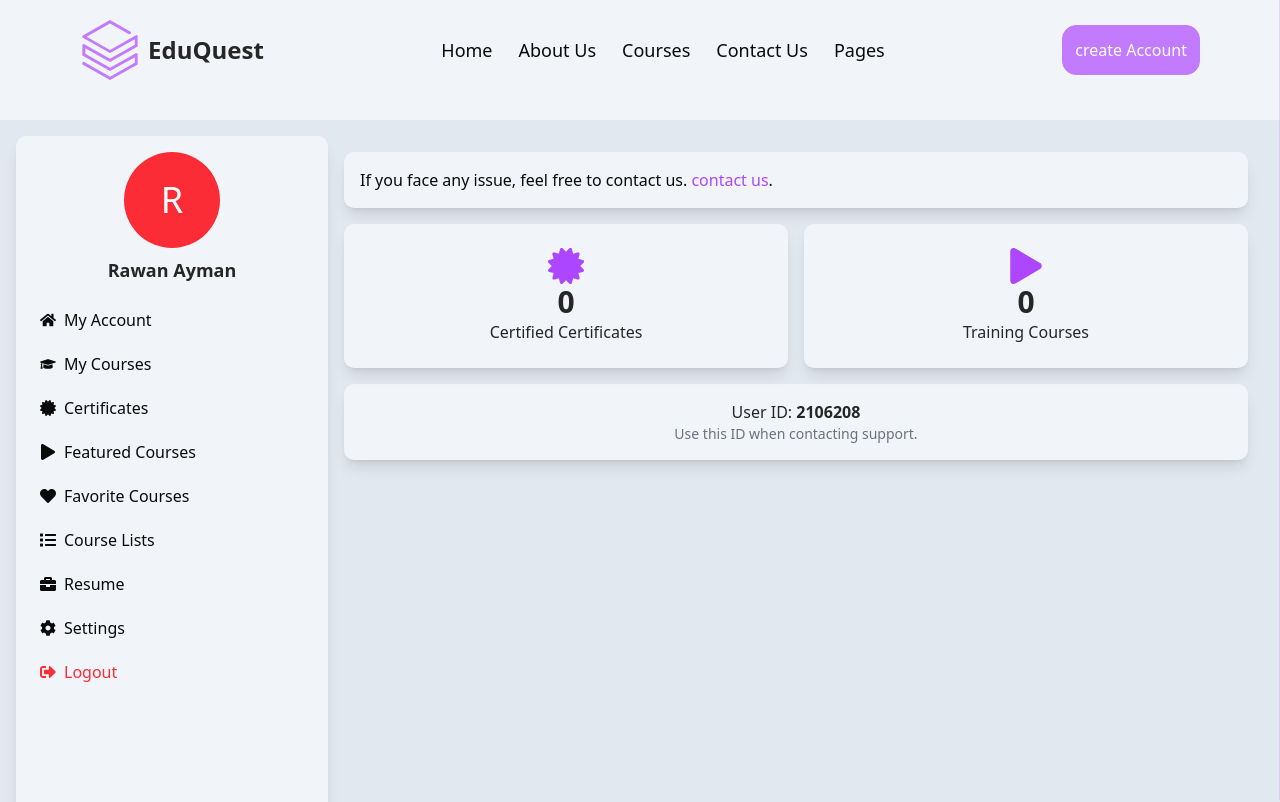
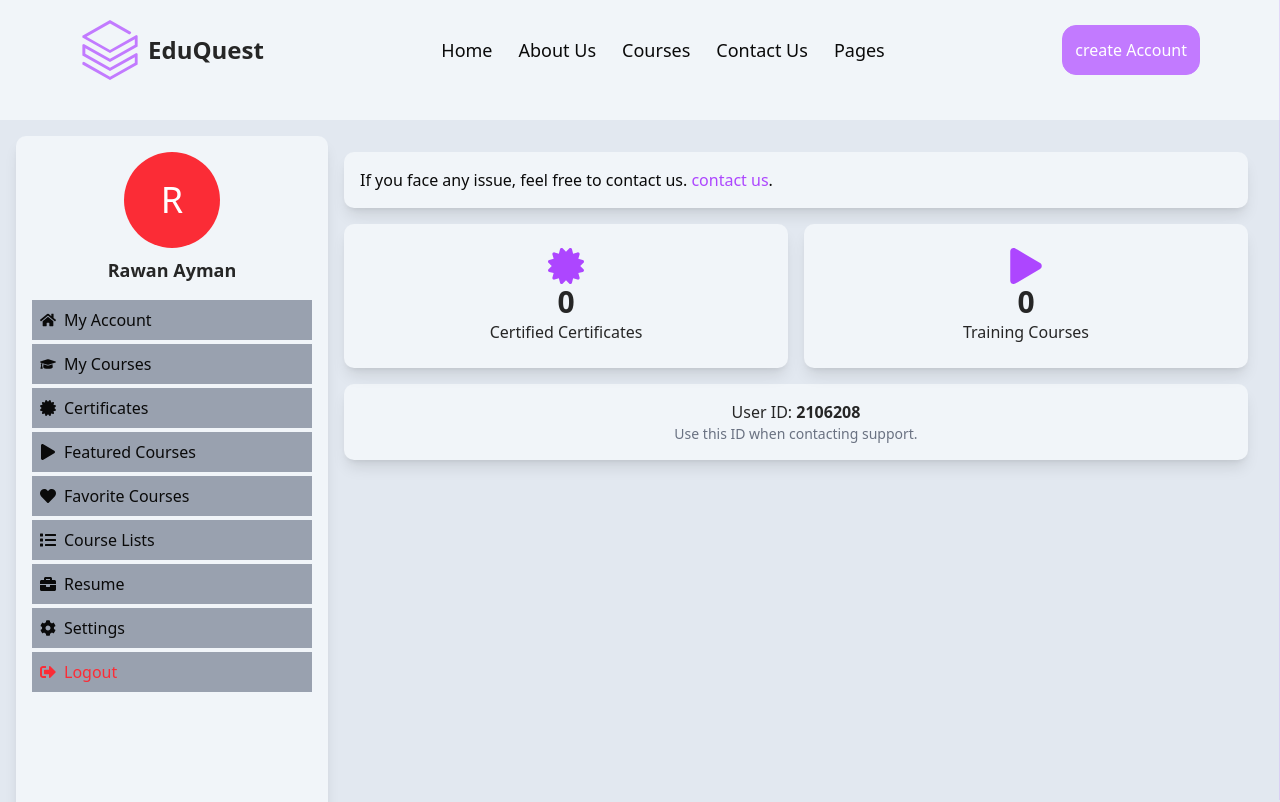
Before and after one commit to ibrahimwael951/Educational-platform, a Next.js app: page /en/Profile in a window 1280 px wide. Shown: the top 802 px of the page. Built offline with nearby package versions, Linux system fonts and the light colour scheme.

Commit message:
edit some dark in Profile page

```diff
--- a/src/app/[locale]/Profile/page.tsx
+++ b/src/app/[locale]/Profile/page.tsx
@@ -18,31 +18,31 @@ const Profile = () => {
               <h2 className="font-bold text-neutral-800 dark:text-white text-lg mt-2">Rawan Ayman</h2>
             </div>
             <ul className="space-y-1">
-              <li className="flex items-center p-2 hover:bg-neutral-800 cursor-pointer duration-100">
+              <li className="flex items-center p-2 bg-gray-400  dark:hover:bg-neutral-800 cursor-pointer duration-100">
                 <FaHome className="mr-2" /> {t("account")}
               </li>
-              <li className="flex items-center p-2  hover:bg-neutral-800 cursor-pointer duration-100">
+              <li className="flex items-center p-2   bg-gray-400  dark:hover:bg-neutral-800 cursor-pointer duration-100">
                 <FaGraduationCap className="mr-2" /> {t("courses")}
               </li>
-              <li className="flex items-center p-2  hover:bg-neutral-800 cursor-pointer duration-100">
+              <li className="flex items-center p-2   bg-gray-400  dark:hover:bg-neutral-800 cursor-pointer duration-100">
                 <FaCertificate className="mr-2" /> {t("certificates")}
               </li>
-              <li className="flex items-center p-2  hover:bg-neutral-800 cursor-pointer duration-100">
+              <li className="flex items-center p-2   bg-gray-400  dark:hover:bg-neutral-800 cursor-pointer duration-100">
                 <FaPlay className="mr-2" /> {t("featured")}
               </li>
-              <li className="flex items-center p-2  hover:bg-neutral-800 cursor-pointer duration-100">
+              <li className="flex items-center p-2   bg-gray-400  dark:hover:bg-neutral-800 cursor-pointer duration-100">
                 <FaHeart className="mr-2" /> {t("favorites")}
               </li>
-              <li className="flex items-center p-2  hover:bg-neutral-800 cursor-pointer duration-100">
+              <li className="flex items-center p-2   bg-gray-400  dark:hover:bg-neutral-800 cursor-pointer duration-100">
                 <FaList className="mr-2" /> {t("list")}
               </li>
-              <li className="flex items-center p-2  hover:bg-neutral-800 cursor-pointer duration-100">
+              <li className="flex items-center p-2   bg-gray-400  dark:hover:bg-neutral-800 cursor-pointer duration-100">
                 <FaBriefcase className="mr-2" /> {t("resume")}
               </li>
-              <li className="flex items-center p-2  hover:bg-neutral-800 cursor-pointer duration-100">
+              <li className="flex items-center p-2   bg-gray-400  dark:hover:bg-neutral-800 cursor-pointer duration-100">
                 <FaCog className="mr-2" /> {t("settings")}
               </li>
-              <li className="flex items-center p-2  hover:bg-neutral-800 cursor-pointer duration-100 text-red-500">
+              <li className="flex items-center p-2   bg-gray-400  dark:hover:bg-neutral-800 cursor-pointer duration-100 text-red-500">
                 <FaSignOutAlt className="mr-2" /> {t("logout")}
               </li>
             </ul>
```
